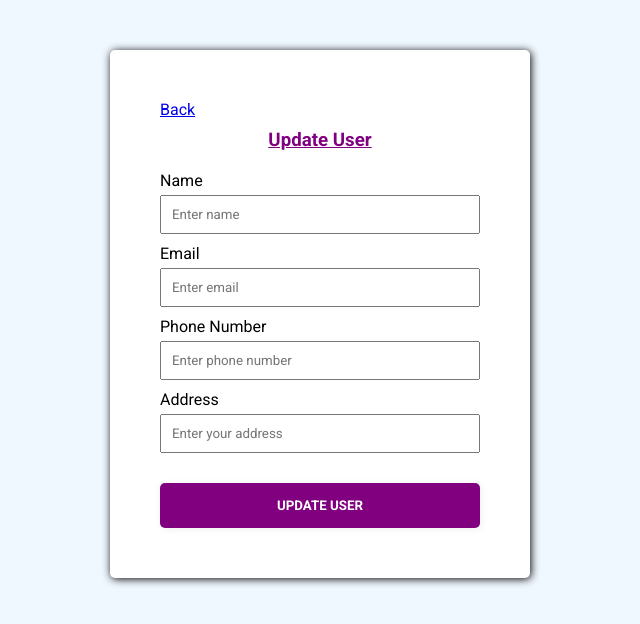
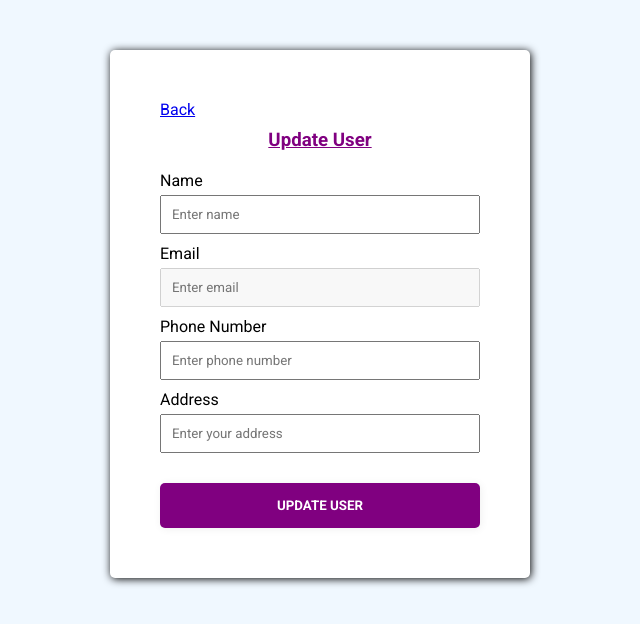
Before and after one commit to Prakashsaw/Production-CRUD-App-frontend, a React (Create React App) app: page /edit/1 in a window 1280 px wide. Shown: the top 624 px of the page, without its empty margins (320-960 px from the left). Built offline with nearby package versions, Linux system fonts and the light colour scheme; no server answers.

Commit message:
adding disabled features in update user in email input field

```diff
--- a/src/components/getuser/GetUser.js
+++ b/src/components/getuser/GetUser.js
@@ -31,7 +31,9 @@ const GetUser = () => {
       const res = await axios.delete(
         `https://crud-app-7c3d.onrender.com/api/v1/users/delete/${id}`
       );
+      console.log(res);
       setUsers((prevUsers) => prevUsers.filter((user) => user._id !== id));
+
       toast.success("User deleted successfully...!", {
         position: "top-center",
       });
--- a/src/components/updateuser/UpdateUser.js
+++ b/src/components/updateuser/UpdateUser.js
@@ -81,6 +81,7 @@ const UpdateUser = () => {
             autoComplete="off"
             placeholder="Enter email"
             onChange={inputChangeHandler}
+            disabled = "true"
           />
         </div>
         <div className="inputGroup">
```
